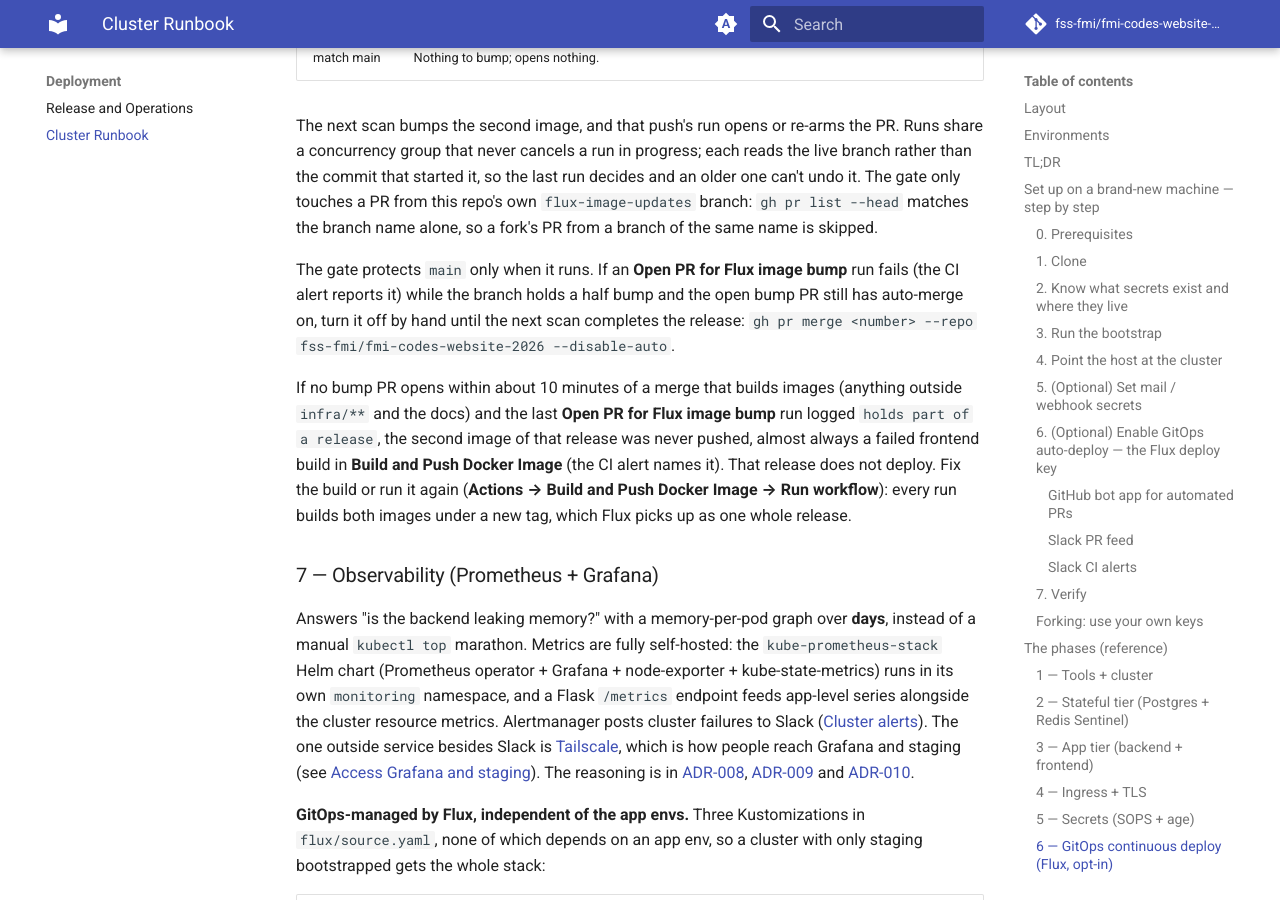
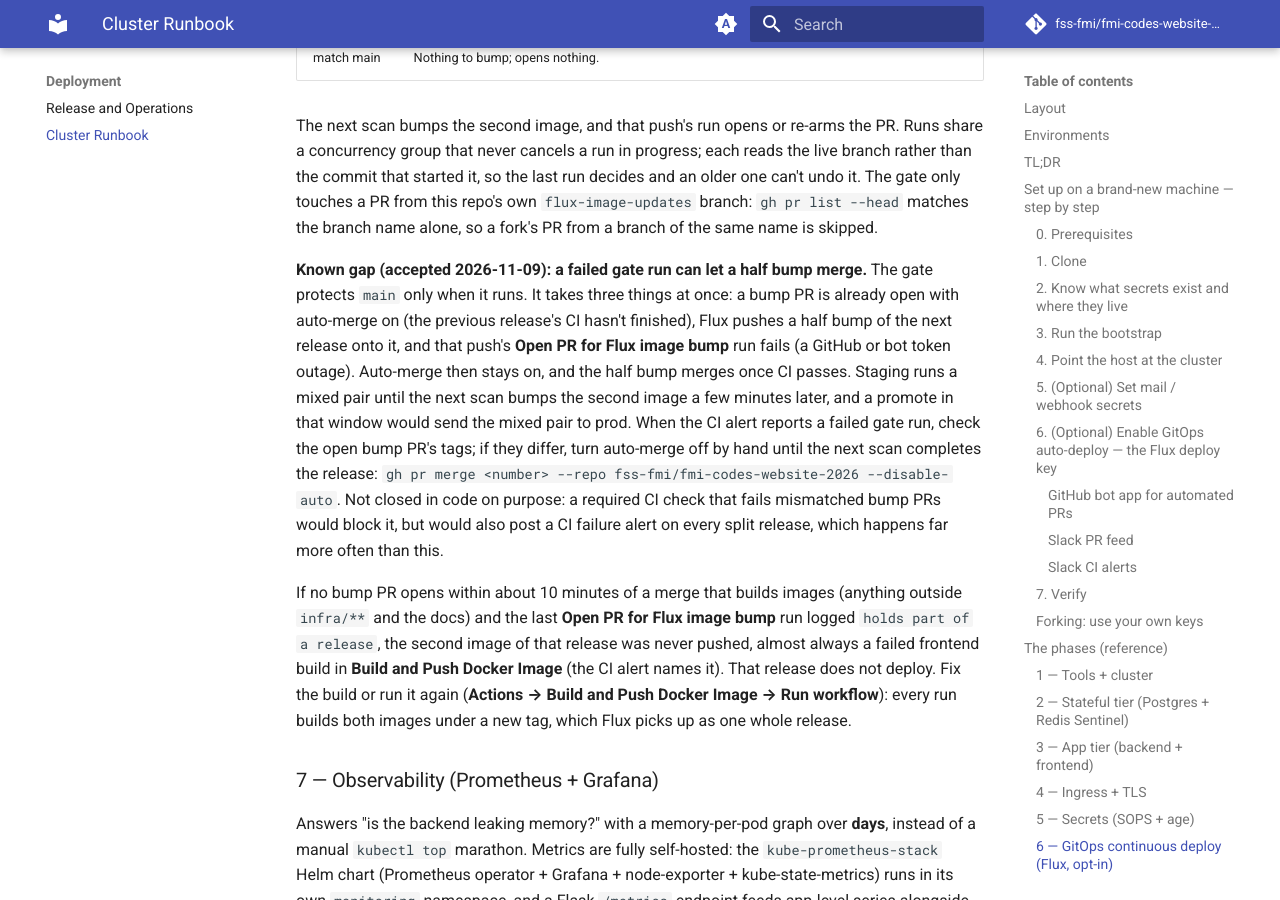
Before and after one commit to fss-fmi/fmi-codes-website-2026, an MkDocs documentation site: the page built from docs/runbook.md, in a window 1280 px wide and 900 px high, scrolled down 18049 px. Built offline with MkDocs 1.6.1 and Material for MkDocs 9.7.7, drawn with Linux system fonts in a browser that asks for light colours; comment, search, counter and statistics services are not loaded.

Commit message:
docs: record the failed gate run as a known gap
If a gate run fails while a half bump sits on a bump PR that already
has auto-merge on, the mixed pair can still merge. It needs an outage
at exactly that moment, so it is accepted rather than closed with a
required CI check, which would alert on every split release. The
runbook now explains the scenario, its impact and the manual step, and
architecture.md lists it under Known gaps.

Co-Authored-By: Claude Opus 5.5 <noreply@anthropic.com>

```diff
--- a/docs/runbook.md
+++ b/docs/runbook.md
@@ -753,10 +753,18 @@ than the commit that started it, so the last run decides and an older one can't
 gate only touches a PR from this repo's own `flux-image-updates` branch: `gh pr list --head`
 matches the branch name alone, so a fork's PR from a branch of the same name is skipped.
 
-The gate protects `main` only when it runs. If an **Open PR for Flux image bump** run fails
-(the CI alert reports it) while the branch holds a half bump and the open bump PR still has
-auto-merge on, turn it off by hand until the next scan completes the release:
-`gh pr merge <number> --repo fss-fmi/fmi-codes-website-2026 --disable-auto`.
+**Known gap (accepted 2026-11-09): a failed gate run can let a half bump merge.** The gate
+protects `main` only when it runs. It takes three things at once: a bump PR is already open
+with auto-merge on (the previous release's CI hasn't finished), Flux pushes a half bump of the
+next release onto it, and that push's **Open PR for Flux image bump** run fails (a GitHub or
+bot token outage). Auto-merge then stays on, and the half bump merges once CI passes. Staging
+runs a mixed pair until the next scan bumps the second image a few minutes later, and a
+promote in that window would send the mixed pair to prod. When the CI alert reports a failed
+gate run, check the open bump PR's tags; if they differ, turn auto-merge off by hand until the
+next scan completes the release:
+`gh pr merge <number> --repo fss-fmi/fmi-codes-website-2026 --disable-auto`. Not closed in
+code on purpose: a required CI check that fails mismatched bump PRs would block it, but would
+also post a CI failure alert on every split release, which happens far more often than this.
 
 If no bump PR opens within about 10 minutes of a merge that builds images (anything outside
 `infra/**` and the docs) and the last **Open PR for Flux image bump** run logged
```
Also changed, not shown: docs/architecture.md (+1 -0 lines).
